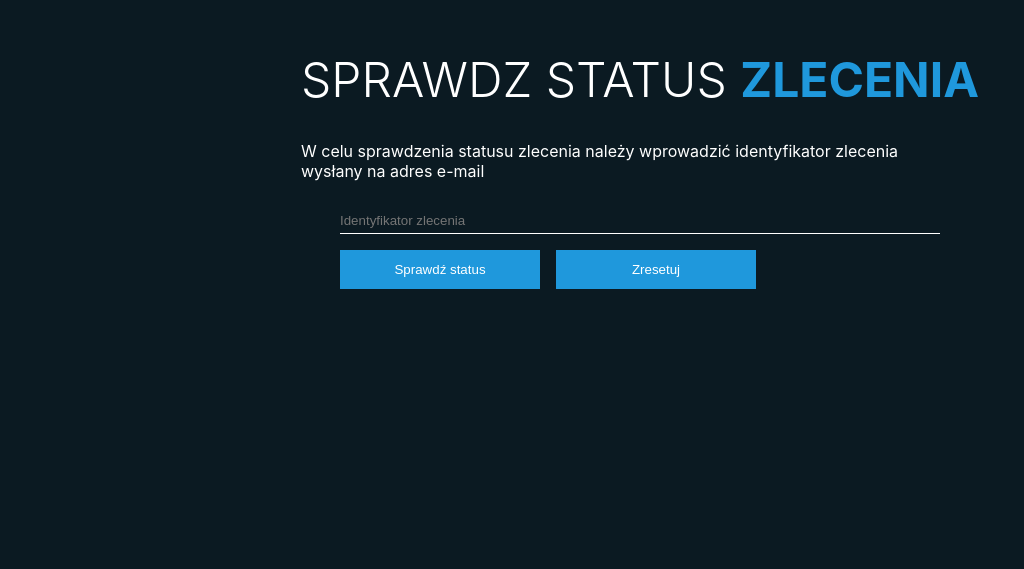
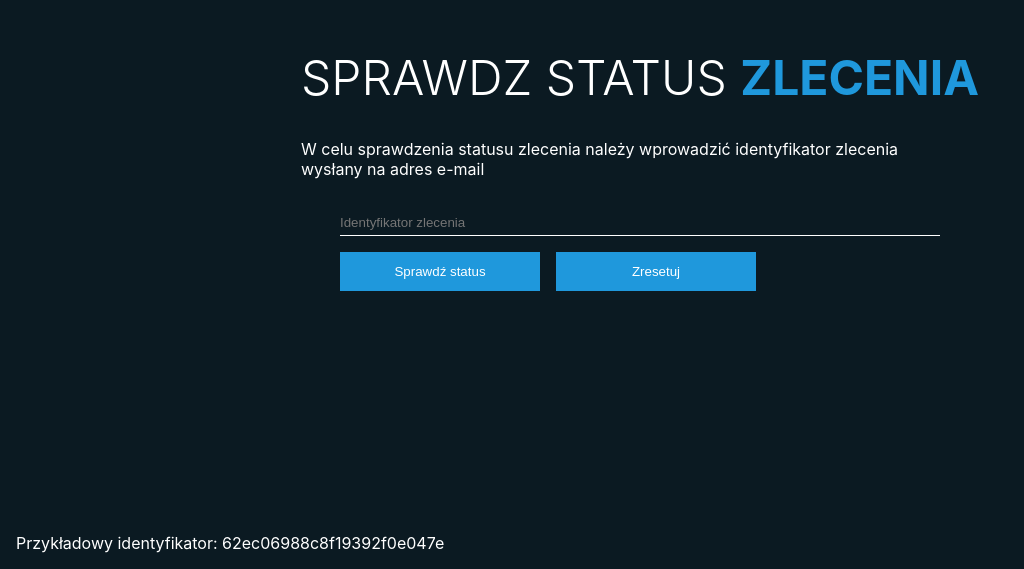
Before and after one commit to Biplo12/next-order-app, a Next.js app: page / in a window 1280 px wide. Shown: the part 231-800 px from the top of the page, without its empty margins (0-1024 px from the left). Built offline with nearby package versions, Linux system fonts and the light colour scheme; no server answers; the database is empty.

Commit message:
feat: order checker

```diff
--- a/components/orderCheck/OrderCheck.jsx
+++ b/components/orderCheck/OrderCheck.jsx
@@ -1,19 +1,40 @@
-import { useState } from "react";
+import { useState, useRef, useEffect } from "react";
 import styles from "./OrderCheck.module.scss";
 const OrdersCheck = ({ ordersList }) => {
   const [orderId, setOrderId] = useState("");
   const [order, setOrder] = useState("");
+  const [value, setValue] = useState("");
   const [error, setError] = useState(false);
-  const handleCheck = () => {
+
+  let myRef = useRef();
+
+  const handleUserInput = (e) => {
+    e.preventDefault();
+    setOrderId(e.target.value);
+    setValue(e.target.value);
+  };
+
+  const handleCheck = (e) => {
+    e.preventDefault();
     const filteredOrder = ordersList.filter((id) => id._id === orderId);
     setOrder(filteredOrder);
-    filteredOrder.length === 0 ? setError(true) : "";
+    setError(filteredOrder.length === 0 ? true : false);
   };
-  const handleReset = () => {
+
+  const handleReset = (e) => {
+    e.preventDefault();
     setOrder("");
+    setValue("");
     setOrderId("");
     setError(false);
   };
+
+  useEffect(() => {
+    if (order.length != 0) {
+      myRef.current.scrollIntoView();
+    }
+  }, [order]);
+
   return (
     <>
       <div className={styles.container}>
@@ -27,22 +48,45 @@ const OrdersCheck = ({ ordersList }) => {
           </p>
         </div>
         <div className={styles.bottom}>
+          <form onSubmit={handleCheck}>
             <input
               placeholder={"Identyfikator zlecenia"}
               type="text"
-            onChange={(e) => setOrderId(e.target.value)}
+              value={value}
+              onChange={handleUserInput}
             />
             <div className={styles.buttons}>
-            <button onClick={handleCheck}>Sprawdź status</button>
+              <button type="submit" onClick={handleCheck}>
+                Sprawdź status
+              </button>
               <button type="reset" onClick={handleReset}>
                 Zresetuj
               </button>
             </div>
-          {error && <h1>Nieprawidłowy identyfikator zlecenia</h1>}
+          </form>
+          {!order && (
+            <div className={styles.example}>
+              <p>Przykładowy identyfikator: 62ec06988c8f19392f0e047e</p>
+            </div>
+          )}
+          {error && (
+            <>
+              <h4 className={styles.error}>
+                Nieprawidłowy identyfikator zlecenia
+              </h4>
+              <div className={styles.example}>
+                <p>Przykładowy identyfikator: 62ec06988c8f19392f0e047e</p>
+              </div>
+            </>
+          )}
         </div>
       </div>
       {order && (
-        <div className={order.length === 0 ? "" : styles.orderDetails}>
+        <div
+          ref={myRef}
+          className={order.length === 0 ? "" : styles.orderDetails}
+        >
+          <h1>{order[0]?.status}</h1>
           <h2>{order[0]?.title}</h2>
           <p>{order[0]?.desc}</p>
         </div>
--- a/components/orderCheck/OrderCheck.module.scss
+++ b/components/orderCheck/OrderCheck.module.scss
@@ -30,7 +30,6 @@
     justify-content: center;
     align-items: flex-start;
     flex-direction: column;
-
     input {
       min-width: 600px;
       background-color: transparent;
@@ -56,11 +55,21 @@
         }
       }
     }
+    .error {
+      color: red;
+      margin-top: 1rem;
+    }
+    .example {
+      position: absolute;
+      left: 0;
+      bottom: 0;
+      padding: 1rem;
+    }
   }
 }
 .orderDetails {
   width: 100%;
-  height: 70vh;
+  height: 75vh;
   display: flex;
   align-items: center;
   justify-content: center;
--- a/styles/globals.scss
+++ b/styles/globals.scss
@@ -3,6 +3,7 @@ body {
   font-family: -apple-system, BlinkMacSystemFont, Segoe UI, Roboto, Oxygen,
     Ubuntu, Cantarell, Fira Sans, Droid Sans, Helvetica Neue, sans-serif;
   background-color: #0b1a22;
+  scroll-behavior: smooth;
 }
 
 a {
```
Lines whose indentation alone changed are shown as unchanged.
